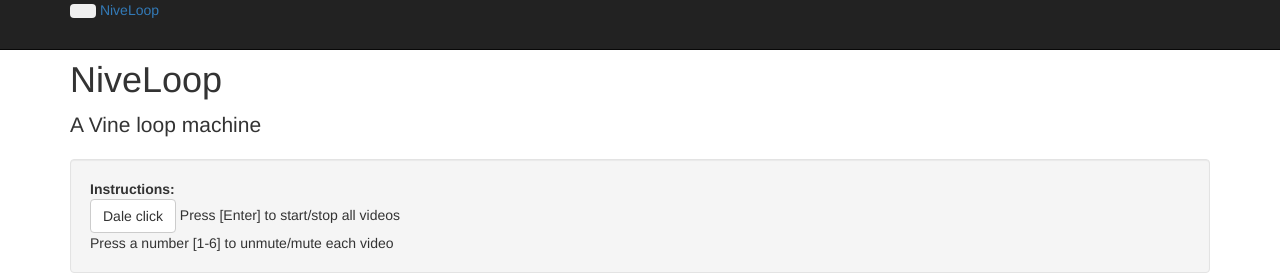
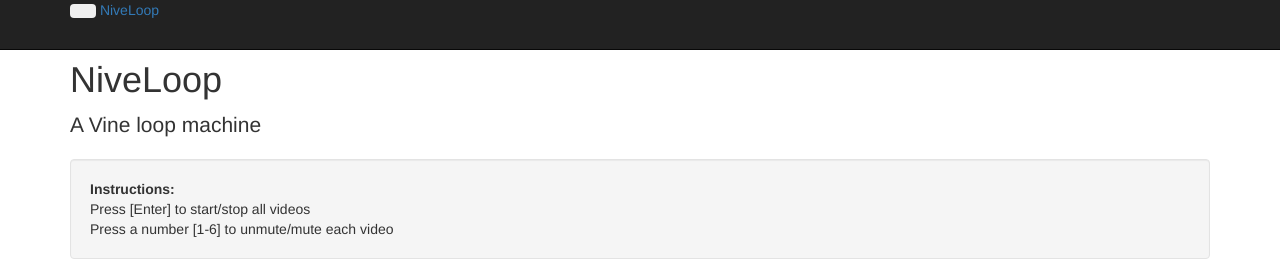
Before and after one commit to berlanga87/musicloop, a Python web app: template templates/index.html in a window 1280 px wide. Shown: the top 276 px of the page. Run offline with Jinja, Linux system fonts and the light colour scheme; the template is opened without the code that fills it, so the values that code supplies are empty; some libraries are stand-ins or nearby versions.

Commit message:
update index

```diff
--- a/templates/index.html
+++ b/templates/index.html
@@ -229,7 +229,7 @@
 				<div class="span5">
 					<div class="well">
 						<strong>Instructions:</strong><br>
-						<button type="button" class="btn btn-default">Dale click</button>
+
 						Press [Enter] to start/stop all videos <br>
 						Press a number [1-6] to unmute/mute each video
 					</div>
```
